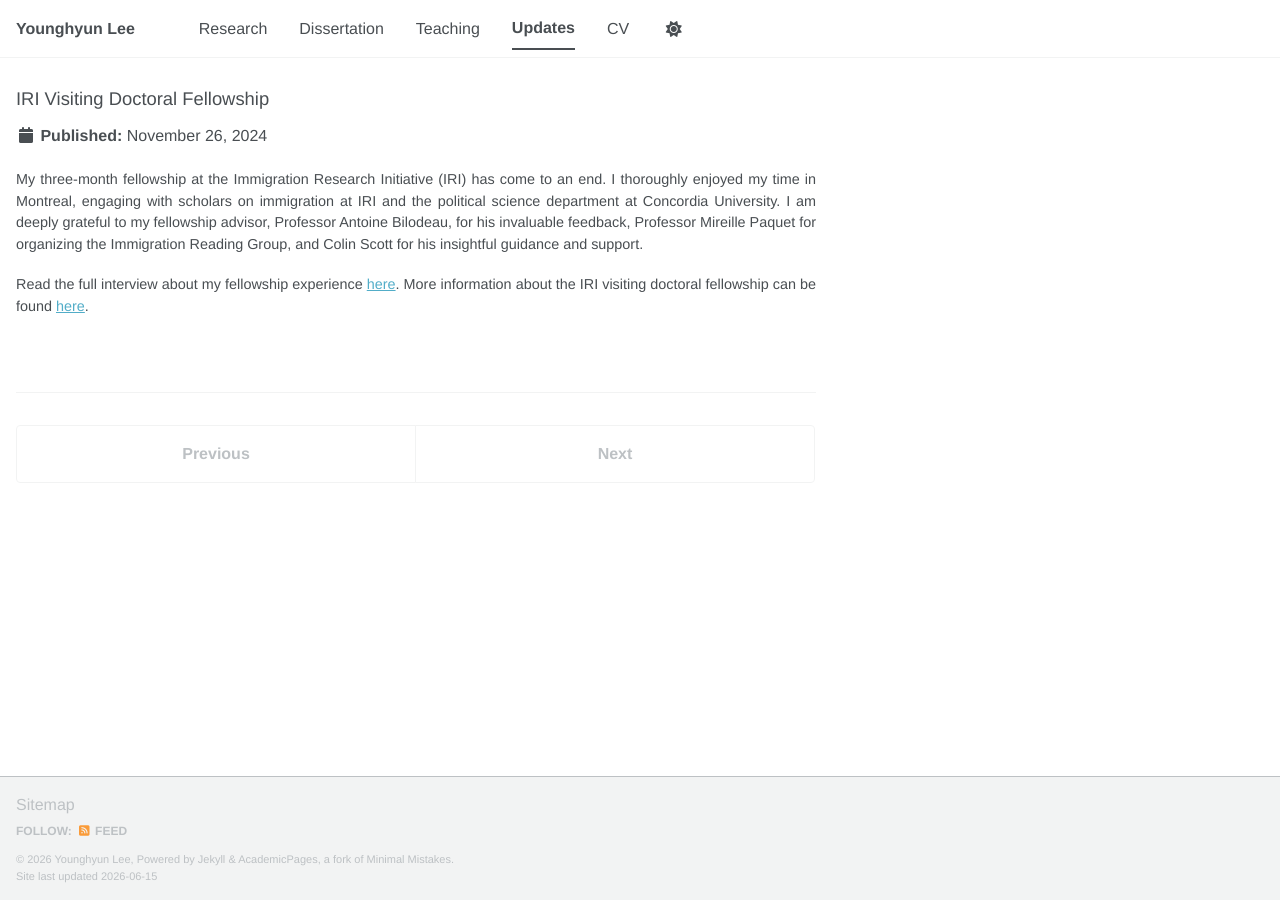
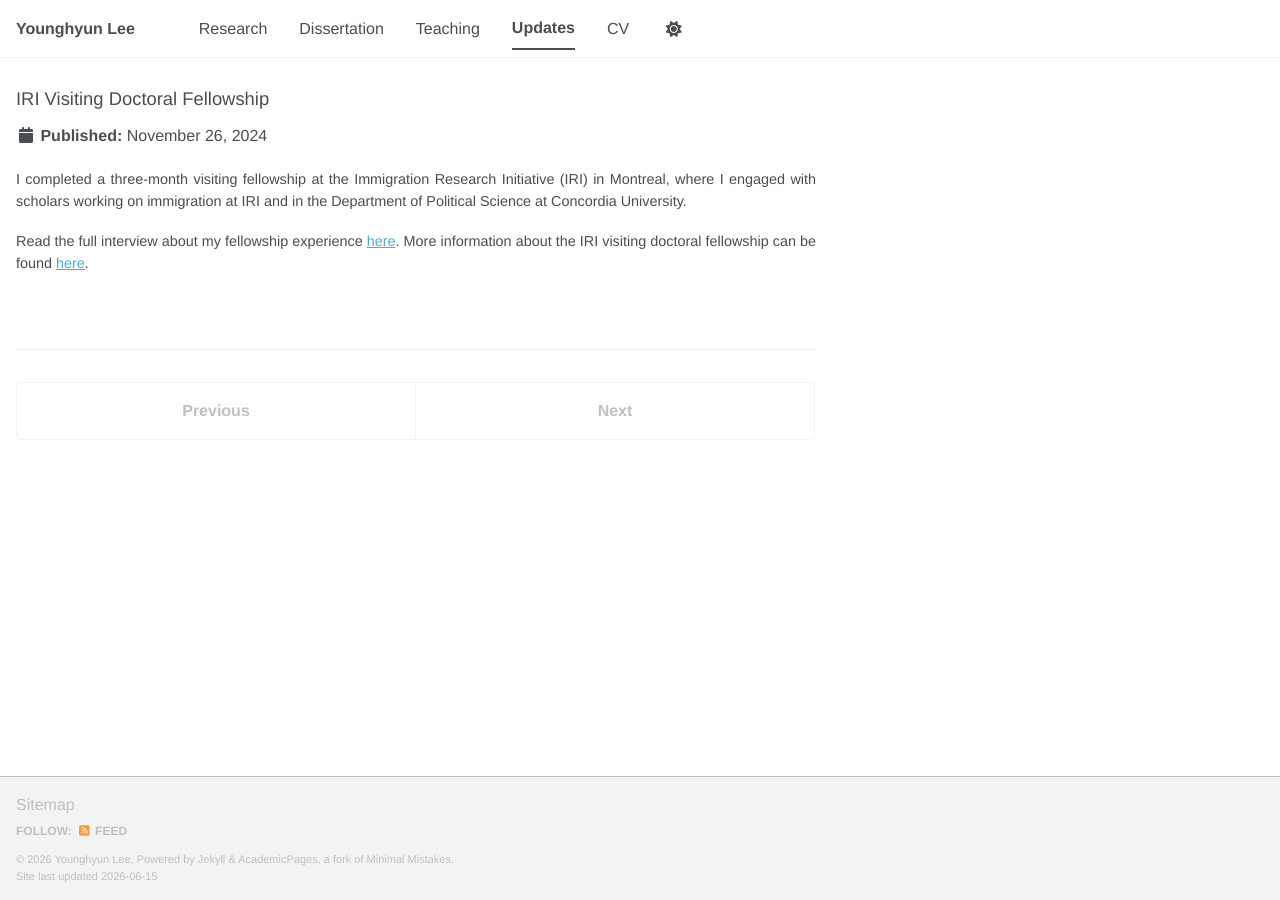
Before and after one commit to younghyunlee52/Website, a Jekyll site: the page built from _updates/2024-11-26-iri-visiting-doctoral-fellowship.md, in a window 1280 px wide. Built offline with Jekyll 4.4.1, drawn with Linux system fonts in a browser that asks for light colours; a script bundle is joined from its source files by our own code; library files that are not in the unit come from our copies.

Commit message:
Update 2024-11-26-iri-visiting-doctoral-fellowship.md

```diff
--- a/_updates/2024-11-26-iri-visiting-doctoral-fellowship.md
+++ b/_updates/2024-11-26-iri-visiting-doctoral-fellowship.md
@@ -8,6 +8,6 @@ image_alt:
 caption:
 ---
 
-My three-month fellowship at the Immigration Research Initiative (IRI) has come to an end. I thoroughly enjoyed my time in Montreal, engaging with scholars on immigration at IRI and the political science department at Concordia University. I am deeply grateful to my fellowship advisor, Professor Antoine Bilodeau, for his invaluable feedback, Professor Mireille Paquet for organizing the Immigration Reading Group, and Colin Scott for his insightful guidance and support.
+I completed a three-month visiting fellowship at the Immigration Research Initiative (IRI) in Montreal, where I engaged with scholars working on immigration at IRI and in the Department of Political Science at Concordia University.
 
 Read the full interview about my fellowship experience [here](https://www.irimmigration.org/younghyun-lee/). More information about the IRI visiting doctoral fellowship can be found [here](https://www.irimmigration.org/bourse-doctorant-invite-doctoral-visiting-fellowship/).
```
